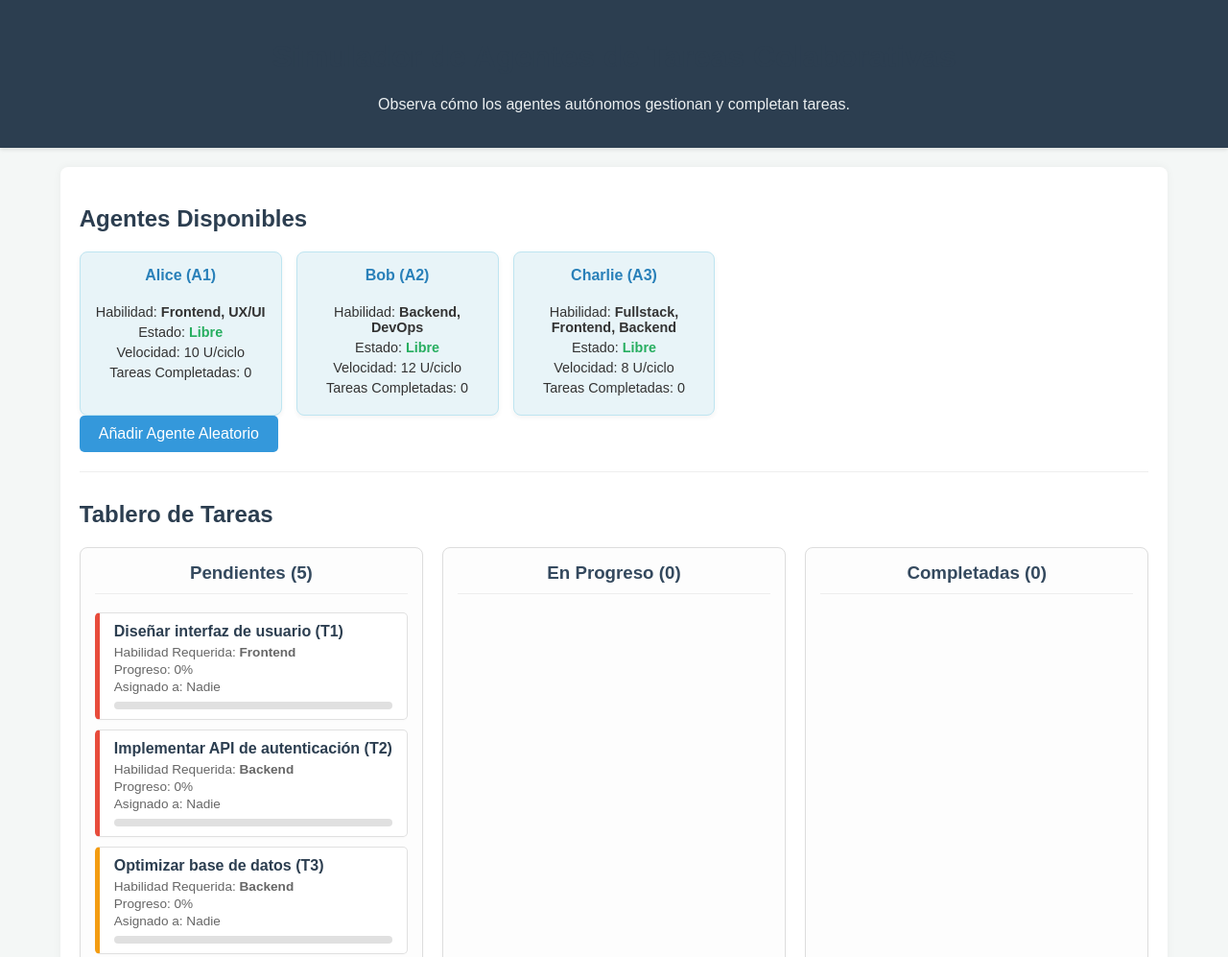
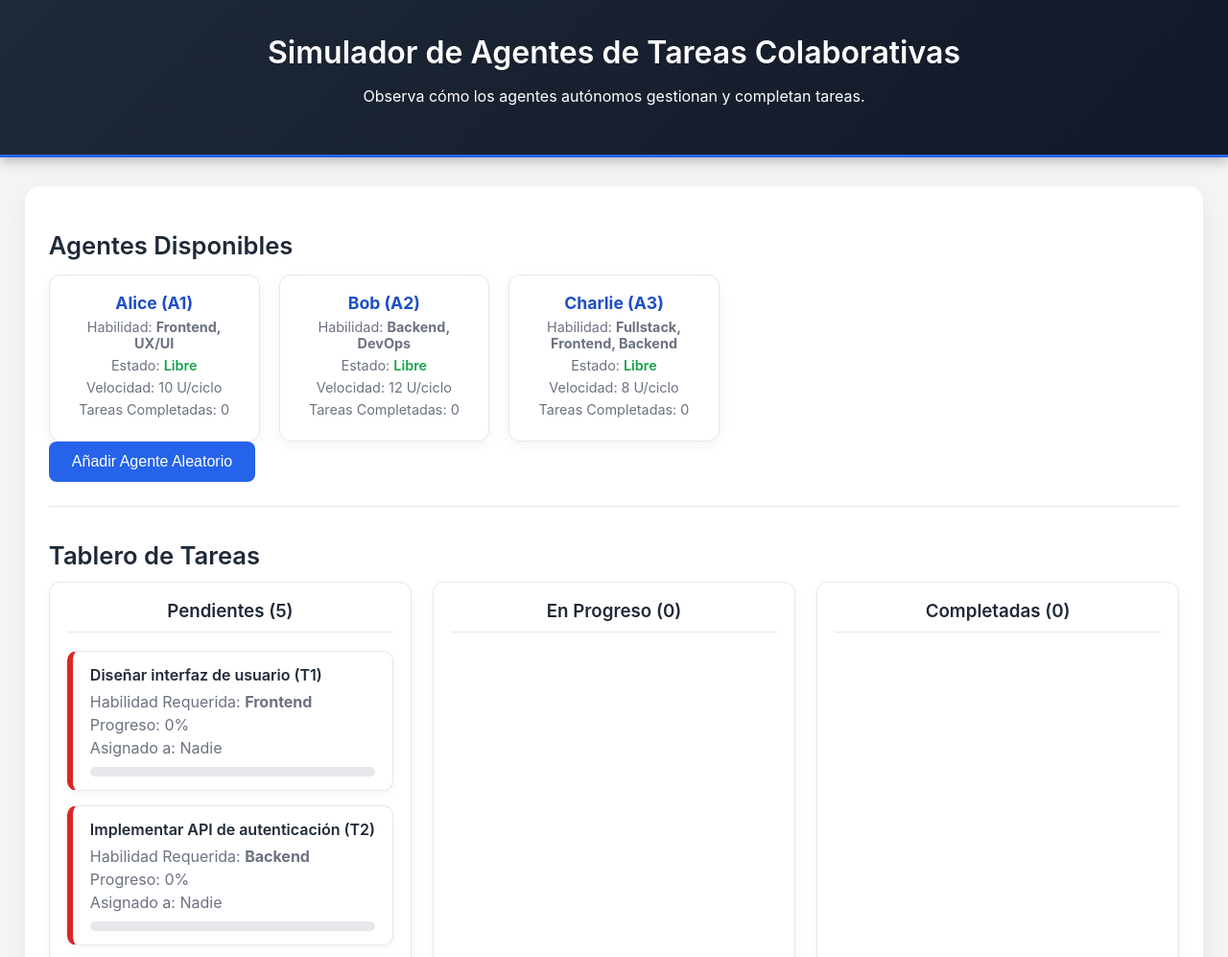
Before and after one commit to JPabloDev/taller_sma, a plain HTML site: page taller_sma/index.html in a window 1280 px wide. Shown: the top 997 px of the page at 96% size. Drawn offline with Linux system fonts and the light colour scheme.

Commit message:
se implementa mejora de diseño

```diff
--- a/taller_sma/style.css
+++ b/taller_sma/style.css
@@ -1,194 +1,261 @@
+/* === ESTILOS GENERALES === */
+:root {
+  --primary: #2563eb;
+  --primary-dark: #1e4fc8;
+  --success: #16a34a;
+  --warning: #f59e0b;
+  --danger: #dc2626;
+  --background: #f3f4f6;
+  --card-bg: #ffffff;
+  --text-dark: #1f2937;
+  --text-soft: #6b7280;
+  --border: #e5e7eb;
+}
+
 body {
-  font-family: Arial, sans-serif;
+  font-family: "Inter", "Segoe UI", Arial, sans-serif;
   margin: 0;
-  padding: 0;
-  background-color: #f4f7f6;
-  color: #333;
+  background-color: var(--background);
+  color: var(--text-dark);
   display: flex;
   flex-direction: column;
   min-height: 100vh;
 }
+
+/* === HEADER === */
 header {
-  background-color: #2c3e50;
-  color: #ecf0f1;
-  padding: 20px;
+  background: linear-gradient(135deg, #1f2937, #111827);
+  color: white;
+  padding: 35px;
   text-align: center;
-  box-shadow: 0 2px 4px rgba(0, 0, 0, 0.1);
+  border-bottom: 3px solid var(--primary);
+  box-shadow: 0 4px 12px rgba(0, 0, 0, 0.25);
 }
+
+header h1 {
+  font-weight: 600;
+  margin: 0;
+}
+
+/* === LAYOUT PRINCIPAL === */
 main {
   flex-grow: 1;
-  padding: 20px;
-  max-width: 1200px;
-  margin: 20px auto;
-  background-color: #fff;
-  border-radius: 8px;
-  box-shadow: 0 0 10px rgba(0, 0, 0, 0.05);
+  max-width: 1300px;
+  margin: 30px auto;
+  padding: 25px;
+  background: var(--card-bg);
+  border-radius: 16px;
+  box-shadow: 0 8px 25px rgba(0, 0, 0, 0.06);
 }
+
+/* === SECCIONES === */
 section {
-  margin-bottom: 30px;
-  border-bottom: 1px solid #eee;
-  padding-bottom: 20px;
+  margin-bottom: 35px;
+  padding-bottom: 25px;
+  border-bottom: 1px solid var(--border);
 }
+
 section:last-of-type {
   border-bottom: none;
 }
-h1,
-h2,
-h3 {
-  color: #2c3e50;
+
+h2 {
+  font-size: 1.6rem;
+  margin-bottom: 12px;
+  color: var(--text-dark);
+  font-weight: 600;
 }
-/* Agentes */
+
+/* === AGENTES === */
 .agent-grid {
   display: grid;
-  grid-template-columns: repeat(auto-fill, minmax(180px, 1fr));
-  gap: 15px;
+  grid-template-columns: repeat(auto-fill, minmax(210px, 1fr));
+  gap: 20px;
   margin-top: 15px;
 }
+
 .agent-card {
-  background-color: #e8f4f8;
-  border: 1px solid #bee5f1;
-  border-radius: 8px;
-  padding: 15px;
+  background: var(--card-bg);
+  border: 1px solid var(--border);
+  border-radius: 12px;
+  padding: 18px;
   text-align: center;
-  box-shadow: 0 2px 5px rgba(0, 0, 0, 0.05);
-  transition: transform 0.2s ease-in-out;
+  box-shadow: 0 4px 15px rgba(0, 0, 0, 0.05);
+  transition: transform 0.25s ease, box-shadow 0.25s ease;
 }
+
 .agent-card:hover {
-  transform: translateY(-3px);
+  transform: translateY(-4px);
+  box-shadow: 0 6px 18px rgba(0, 0, 0, 0.12);
 }
+
 .agent-card h4 {
-  margin-top: 0;
-  color: #2980b9;
+  margin: 0;
+  font-size: 1.1rem;
+  color: var(--primary-dark);
 }
+
 .agent-card p {
-  font-size: 0.9em;
-  margin: 5px 0;
+  margin: 6px 0;
+  color: var(--text-soft);
+  font-size: 0.9rem;
 }
+
+/* Estado de agente */
 .agent-status.free {
-  color: #27ae60;
-  font-weight: bold;
+  color: var(--success);
+  font-weight: 600;
 }
+
 .agent-status.busy {
-  color: #f39c12;
-  font-weight: bold;
+  color: var(--warning);
+  font-weight: 600;
 }
+
 .agent-status.resting {
-  color: #8e44ad;
-  font-weight: bold;
-} /* Nuevo estado para
-la mejora de fatiga */
-/* Tareas */
+  color: var(--danger);
+  font-weight: 600;
+}
+
+/* === TAREAS === */
 .task-board {
   display: grid;
   grid-template-columns: repeat(3, 1fr);
-  gap: 20px;
-  margin-top: 20px;
+  gap: 22px;
 }
+
 .task-column {
-  background-color: #fdfdfd;
-  border: 1px solid #ddd;
-  border-radius: 8px;
-  padding: 15px;
-  box-shadow: 0 1px 3px rgba(0, 0, 0, 0.03);
+  background: var(--card-bg);
+  border: 1px solid var(--border);
+  border-radius: 12px;
+  padding: 18px;
+  box-shadow: 0 4px 12px rgba(0, 0, 0, 0.04);
 }
+
 .task-column h3 {
   text-align: center;
   margin-top: 0;
   padding-bottom: 10px;
-  border-bottom: 1px solid #eee;
-  color: #34495e;
+  border-bottom: 1px solid var(--border);
+  color: var(--text-dark);
+  font-weight: 600;
 }
+
 .task-list {
   list-style: none;
   padding: 0;
-  min-height: 100px; /* Para mantener la altura visual */
+  margin-top: 15px;
 }
+
 .task-item {
-  background-color: #fff;
-  border: 1px solid #e0e0e0;
-  border-left: 5px solid #3498db;
+  background: #ffffff;
+  border: 1px solid var(--border);
+  border-left: 6px solid var(--primary);
+  border-radius: 10px;
+  padding: 14px 18px;
+  margin-bottom: 15px;
+  box-shadow: 0 3px 10px rgba(0, 0, 0, 0.04);
+  transition: transform 0.2s ease, background 0.2s ease;
+}
+
+.task-item:hover {
+  transform: translateX(4px);
+  background: #f9fafb;
+}
+
+.task-item.priority-high {
+  border-left-color: var(--danger);
+}
+
+.task-item.priority-medium {
+  border-left-color: var(--warning);
+}
+
+.task-item.priority-low {
+  border-left-color: var(--success);
+}
+
+.task-item h4 {
+  margin: 0 0 8px 0;
+  color: var(--text-dark);
+  font-weight: 600;
+}
+
+.task-item p {
+  margin: 4px 0;
+  color: var(--text-soft);
+}
+
+/* === BARRA DE PROGRESO === */
+.progress-bar-container {
+  width: 100%;
+  background: #e5e7eb;
   border-radius: 5px;
-  padding: 10px 15px;
-  margin-bottom: 10px;
-  box-shadow: 0 1px 2px rgba(0, 0, 0, 0.02);
-}
-.task-item.priority-high {
-  border-left-color: #e74c3c;
-}
-.task-item.priority-medium {
-  border-left-color: #f39c12;
-}
-.task-item.priority-low {
-  border-left-color: #2ecc71;
-}
-.task-item h4 {
-  margin-top: 0;
-  margin-bottom: 5px;
-  color: #2c3e50;
-}
-.task-item p {
-  font-size: 0.85em;
-  margin: 3px 0;
-  color: #666;
-}
-.task-item .progress-bar-container {
-  width: 100%;
-  background-color: #e0e0e0;
-  border-radius: 5px;
-  margin-top: 8px;
-  height: 8px;
+  height: 10px;
+  margin-top: 10px;
   overflow: hidden;
 }
-.task-item .progress-bar {
+
+.progress-bar {
   height: 100%;
-  background-color: #2ecc71;
+  background: linear-gradient(90deg, var(--success), #1abc9c);
   width: 0%;
-  border-radius: 5px;
-  transition: width 0.3s ease-out;
+  transition: width 0.35s ease-out;
 }
-/* Botones y controles */
+
+/* === BOTONES === */
 button {
-  background-color: #3498db;
+  background-color: var(--primary);
   color: white;
-  padding: 10px 20px;
   border: none;
-  border-radius: 5px;
+  padding: 12px 24px;
+  border-radius: 8px;
   cursor: pointer;
-  font-size: 1em;
-  margin-right: 10px;
-  transition: background-color 0.2s ease;
+  font-size: 1rem;
+  margin-right: 12px;
+  transition: transform 0.15s ease, background-color 0.25s ease;
 }
+
 button:hover {
-  background-color: #2980b9;
+  background-color: var(--primary-dark);
+  transform: translateY(-2px);
 }
-button#pause-sim-btn {
-  background-color: #f39c12;
+
+#pause-sim-btn {
+  background-color: var(--warning);
 }
-button#pause-sim-btn:hover {
-  background-color: #e67e22;
+
+#pause-sim-btn:hover {
+  background-color: #d89008;
 }
-button#reset-sim-btn {
-  background-color: #e74c3c;
+
+#reset-sim-btn {
+  background-color: var(--danger);
 }
-button#reset-sim-btn:hover {
-  background-color: #c0392b;
+
+#reset-sim-btn:hover {
+  background-color: #b91c1c;
 }
+
+/* === CONTROLES === */
 #simulation-controls {
   display: flex;
   align-items: center;
-  gap: 15px;
+  gap: 18px;
+  flex-wrap: wrap;
 }
+
 #simulation-controls label {
-  font-weight: bold;
+  font-weight: 600;
+  color: var(--text-dark);
 }
-#sim-speed {
-  flex-grow: 1;
-}
+
+/* === FOOTER === */
 footer {
   text-align: center;
   padding: 15px;
-  background-color: #2c3e50;
-  color: #ecf0f1;
-  font-size: 0.9em;
+  background-color: #1f2937;
+  color: #d1d5db;
+  font-size: 0.9rem;
   margin-top: 30px;
 }
```
